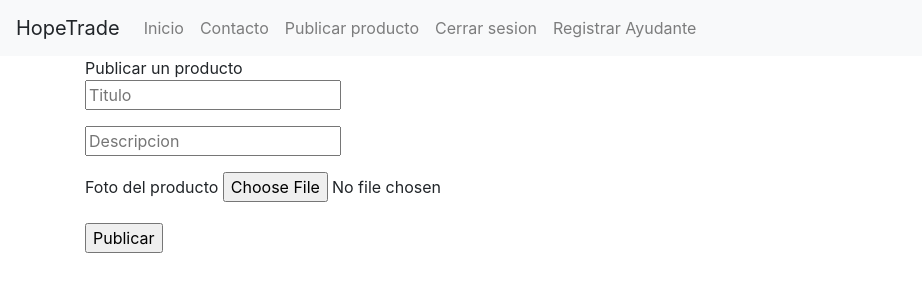
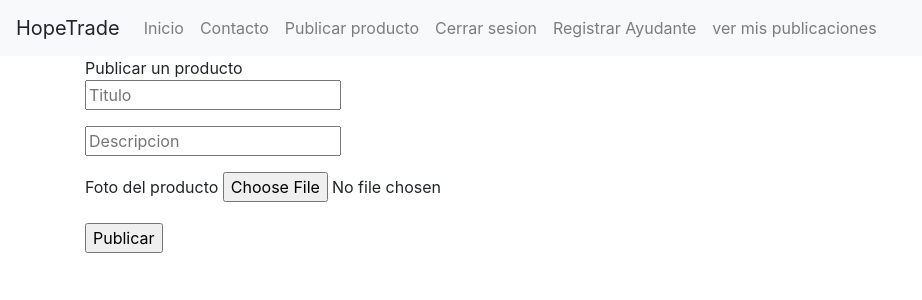
Before and after one commit to Guicep/Caritas-Web-App, a Django app: page /publish/ in a window 1280 px wide. Shown: the top 300 px of the page, without its empty margins (0-922 px from the left). Run offline with Django 5.2, Linux system fonts and the light colour scheme; the visitor is signed in with stand-in values (Sample User, id 1); some libraries are stand-ins or nearby versions.

Commit message:
nueva funcionalidad, ver mis publicaciones

```diff
--- a/createuser/templates/base/base.html
+++ b/createuser/templates/base/base.html
@@ -34,6 +34,9 @@
           <li class="nav-item">
             <a class="nav-link" href="http://127.0.0.1:8000/staffregister/">Registrar Ayudante</a>
           </li>
+          <li class="nav-item">
+            <a class="nav-link" href="http://127.0.0.1:8000/verpublicaciones/">ver mis publicaciones</a>
+          </li>
           {% endif %}
         </ul>
       </div>
--- a/createuser/urls.py
+++ b/createuser/urls.py
@@ -11,4 +11,5 @@ urlpatterns = [
     path("detalle/<int:pk>", views.detalle_publicacion, name = "detalle_publicacion"),
     path("staffregister/",views.staffregister, name = "staffregister"),
     path("borrar/<int:pk>", views.borrar, name = "borrar"),
+    path("verpublicaciones/", views.ver_publicaciones, name = "ver_publicaciones"),
 ]
--- a/createuser/views.py
+++ b/createuser/views.py
@@ -125,6 +125,14 @@ def borrar(request,pk):
     item.delete()
     return redirect('welcome')
 
+
+def ver_publicaciones(request):
+    mis_publicaciones=Publicacion.objects.filter(id_usuario=request.user.id)
+    data = {
+        'item':mis_publicaciones
+    }
+    return render(request, 'ver_publicaciones.html', data)
+
 # Funciones de validacion y transformacion
 def password_with_six_or_more_char(cadena):
     return len(cadena) >= 6
```
Also changed, not shown: createuser/templates/ver_publicaciones.html (added, +10 -0 lines).
